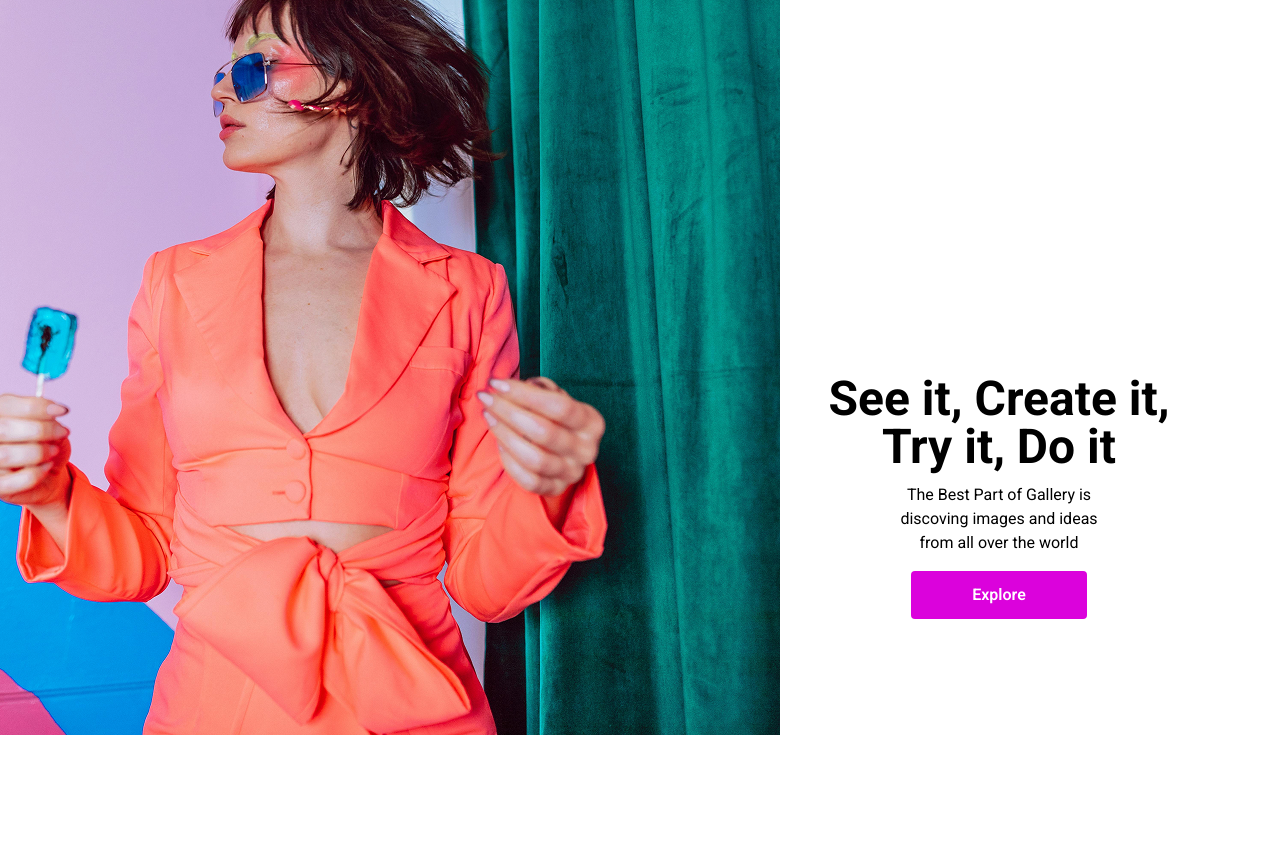
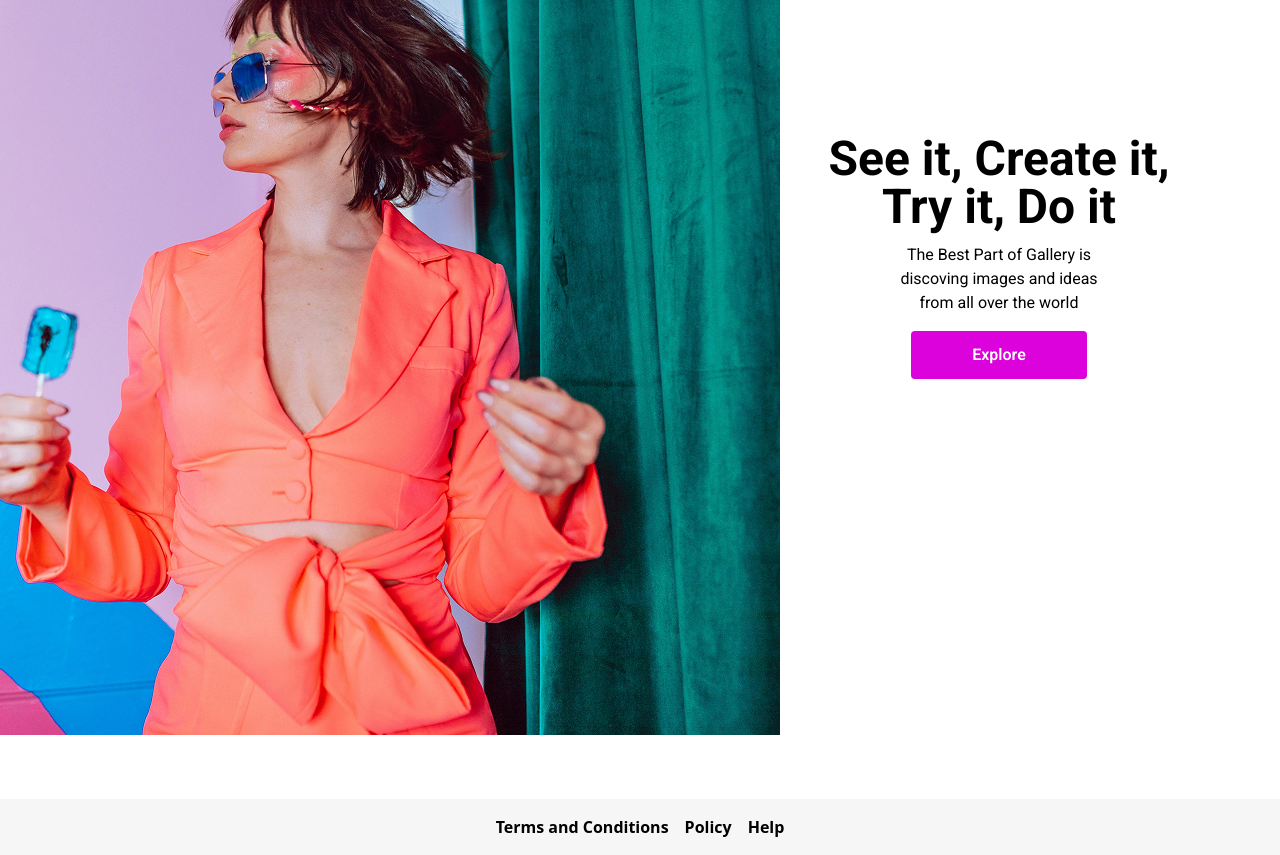
Before and after one commit to Zhentryx034/imagefic, a React (Vite) app in the folder imagefic/: page / in a window 1280 px wide. Shown: the part 1920-2775 px from the top of the page. Before the commit the page ends 2719 px from the top, so only its background shows below. Built offline with nearby package versions, Linux system fonts and the light colour scheme; a web font is replaced by a local one.

Commit message:
Add Footer component to LandingPage for enhanced site navigation; adjust layout for improved responsiveness and user experience.

```diff
--- /dev/null
+++ b/imagefic/src/Components/Footer.tsx
@@ -0,0 +1,19 @@
+import React from 'react'
+
+const Footer:React.FC = () => {
+  return (
+    <footer className='bg-[#F6F6F6] pt-4 pb-4  text-black flex justify-center items-center gap-4'>
+        <div className='font-semibold cursor-pointer hover:decoration-2 hover:underline transition-all duration-300'>
+            Terms and Conditions
+        </div>
+        <div className='font-semibold cursor-pointer hover:decoration-2 hover:underline transition-all duration-300'>
+           Policy
+        </div>
+        <div className='font-semibold cursor-pointer hover:decoration-2 hover:underline transition-all duration-300'>
+            Help
+        </div>
+    </footer>
+  )
+}
+
+export default Footer
--- a/imagefic/src/Components/LandingPage.tsx
+++ b/imagefic/src/Components/LandingPage.tsx
@@ -10,6 +10,7 @@ import image5 from '../assets/Pictures/image5.png'
 import image6 from '../assets/Pictures/image6.png'
 import image8 from '../assets/Pictures/image8.png'
 import { Link } from 'react-router-dom';
+import Footer from './Footer'
 
 
 const Navbar:React.FC = () => {
@@ -72,7 +73,7 @@ const Navbar:React.FC = () => {
 
                 <div className='flex flex-col lg:flex-row gap-12 items-center justify-center mt-20'>
                     <img src={image8} alt=""  className=' -ml-[18rem]  '/>
-                    <div className='mt-[30rem] ' >
+                    <div className='mt-[30rem] sm:mt-0' >
                         <h4 className='font-roboto font-bold text-3xl sm:text-4xl md:text-5xl '>
                         See it, Create it, <br />
                         Try it, Do it
@@ -80,7 +81,7 @@ const Navbar:React.FC = () => {
                         <p className='font-roboto text-lg sm:text-base mt-3 '>
                             The Best Part of Gallery is <br /> discoving images and ideas <br /> from all over the world
                         </p>
-                    <button className='text-white border-2 rounded w-[11rem] h-12 mt-4 font-roboto font-semibold bg-[#DB02DC] border-none'>
+                        <button className='text-white border-2 rounded w-[11rem] h-12 mt-4 font-roboto font-semibold bg-[#DB02DC] hover:bg-[#DB02DC]/70 border-none'>
                         Explore
                     </button>
                     </div>
@@ -93,6 +94,7 @@ const Navbar:React.FC = () => {
         </div>
 
       </section>
+      <Footer />
     </section>
 
 
```
Lines whose indentation alone changed are shown as unchanged.
